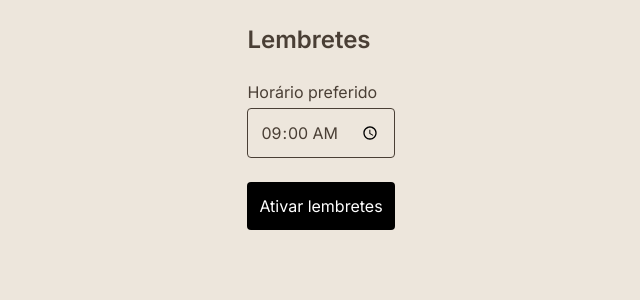
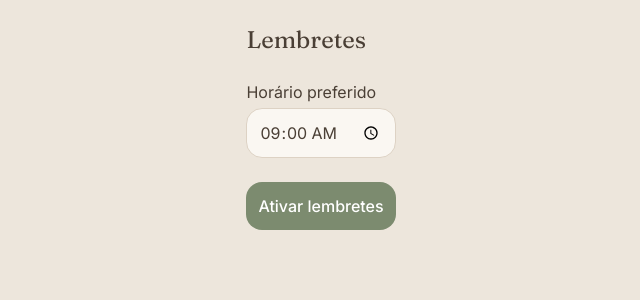
Before and after one commit to luisf66452/mulheres, a Next.js app: page /settings in a window 1280 px wide. Shown: the top 300 px of the page, without its empty margins (319-959 px from the left). Built offline with nearby package versions, Linux system fonts and the light colour scheme.

Commit message:
style: aplicar identidade visual Manhã de Domingo em /settings

```diff
--- a/src/app/settings/page.tsx
+++ b/src/app/settings/page.tsx
@@ -3,6 +3,7 @@
 import { useState } from 'react';
 import { inscreverPush } from '@/lib/push/subscribe';
 import { salvarHorarioPreferido } from './actions';
+import Botao from '@/app/components/Botao';
 
 export default function SettingsPage() {
   const [horario, setHorario] = useState('09:00');
@@ -27,20 +28,18 @@ export default function SettingsPage() {
 
   return (
     <main className="mx-auto max-w-md space-y-6 p-6">
-      <h1 className="text-2xl font-semibold">Lembretes</h1>
-      <label className="block">
+      <h1 className="font-display text-2xl text-texto">Lembretes</h1>
+      <label className="block text-texto">
         Horário preferido
         <input
           type="time"
           value={horario}
           onChange={(e) => setHorario(e.target.value)}
-          className="mt-1 block w-full rounded border p-3"
+          className="mt-1 block w-full rounded-2xl border border-borda bg-superficie p-3 text-texto"
         />
       </label>
-      <button onClick={handleAtivar} className="w-full rounded bg-black p-3 text-white">
-        Ativar lembretes
-      </button>
-      {status && <p>{status}</p>}
+      <Botao onClick={handleAtivar}>Ativar lembretes</Botao>
+      {status && <p className="text-texto">{status}</p>}
     </main>
   );
 }
```
